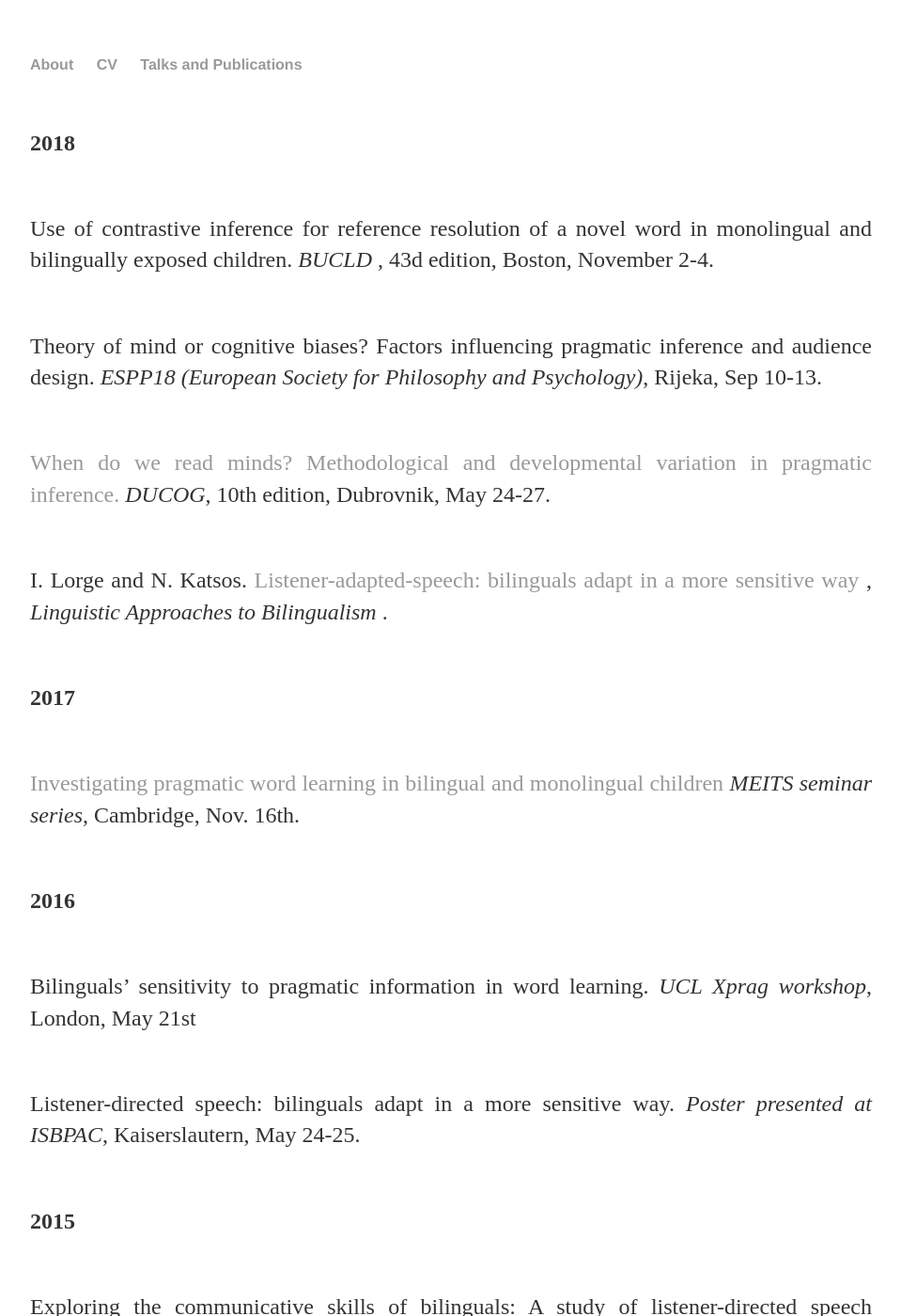
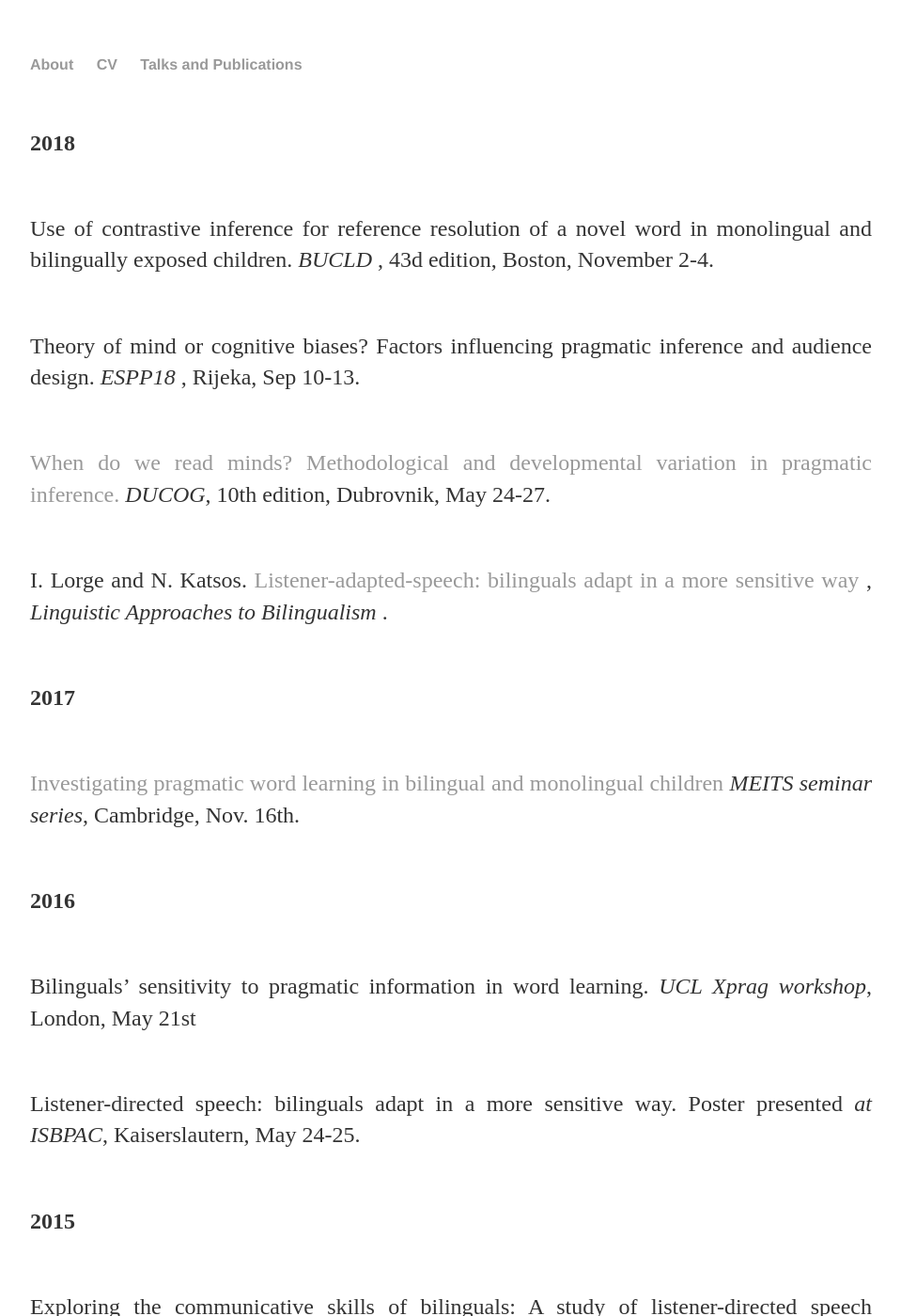
Before and after one commit to isabellelorge/isabellelorge.github.io, a Jekyll site: the page built from Publications.html, in a window 1280 px wide and 1400 px high. Shown: the whole window at 94% size, without its empty margins (160-1119 px from the left). Built offline with Jekyll 4.4.1, drawn with Linux system fonts in a browser that asks for light colours; some of the changed lines change nothing that is shown; some of the changed text lies outside the part shown.

Commit message:
Update Publications.html

```diff
--- a/Publications.html
+++ b/Publications.html
@@ -21,7 +21,7 @@
 <br> </p>
 <p><br>
 Theory of mind or cognitive biases? Factors influencing pragmatic inference and
-audience design. <i>ESPP18 (European Society for Philosophy and Psychology)</i>, Rijeka, Sep
+audience design. <i>ESPP18 </i>, Rijeka, Sep
 10-13.
 <br> </p>
 
@@ -55,7 +55,7 @@
 London, May 21st
 <br> </p>
 <p><br>
-Listener-directed speech: bilinguals adapt in a more sensitive way. <i>Poster presented
+Listener-directed speech: bilinguals adapt in a more sensitive way. Poster presented<i>
 at ISBPAC</i>,
 Kaiserslautern, May 24-25.
 <br> </p>
@@ -66,7 +66,7 @@
 <br> </p>
 <p><br>
 Exploring the communicative skills of bilinguals: A study of listener-directed speech
-	features. <i>Poster presented at UICM5</i>,
+	features. Poster presented at <i>UICM5</i>,
 5th edition, Brussels, Sep. 24-25.
 <br> </p>
 <p><br>
```
